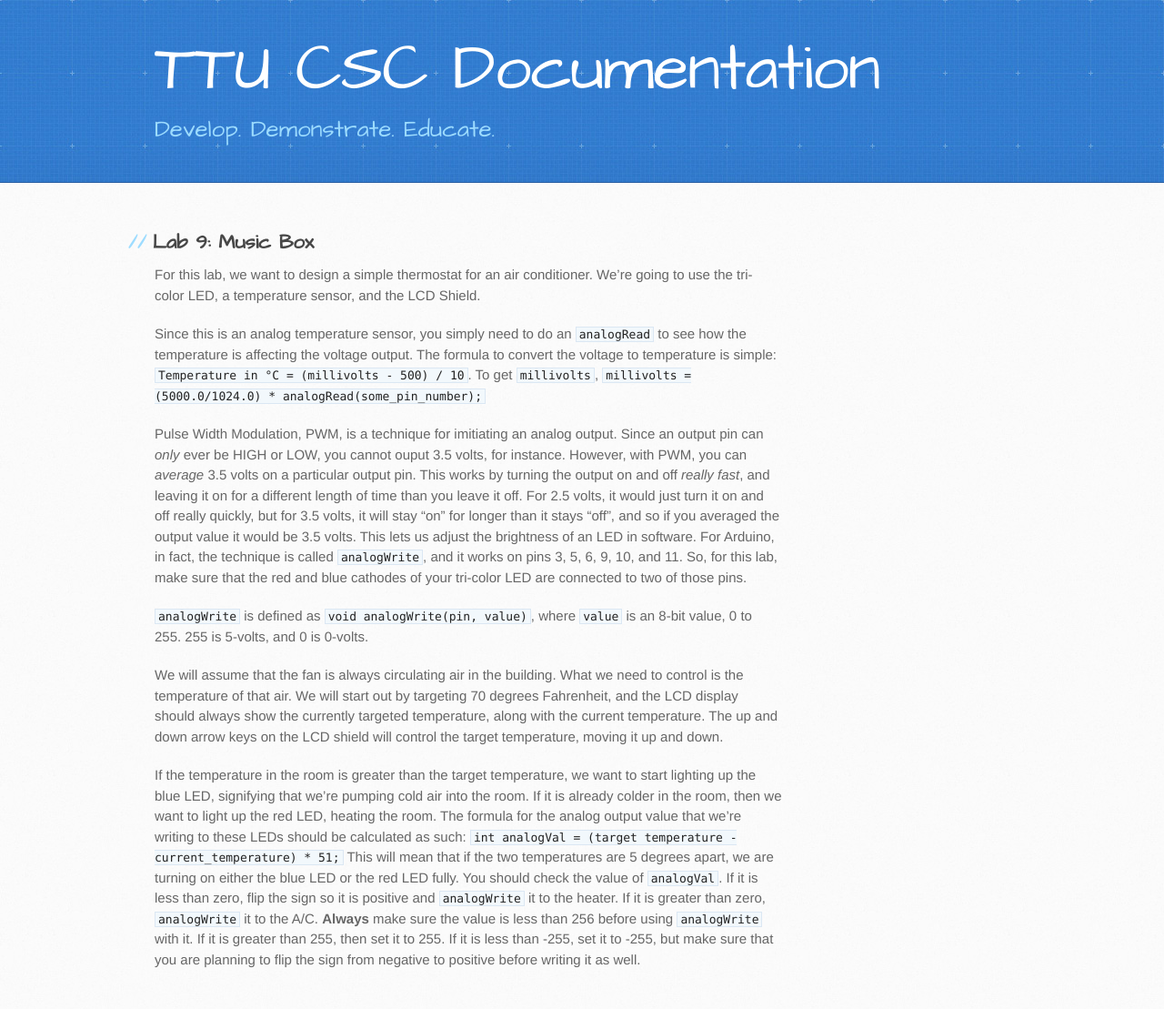
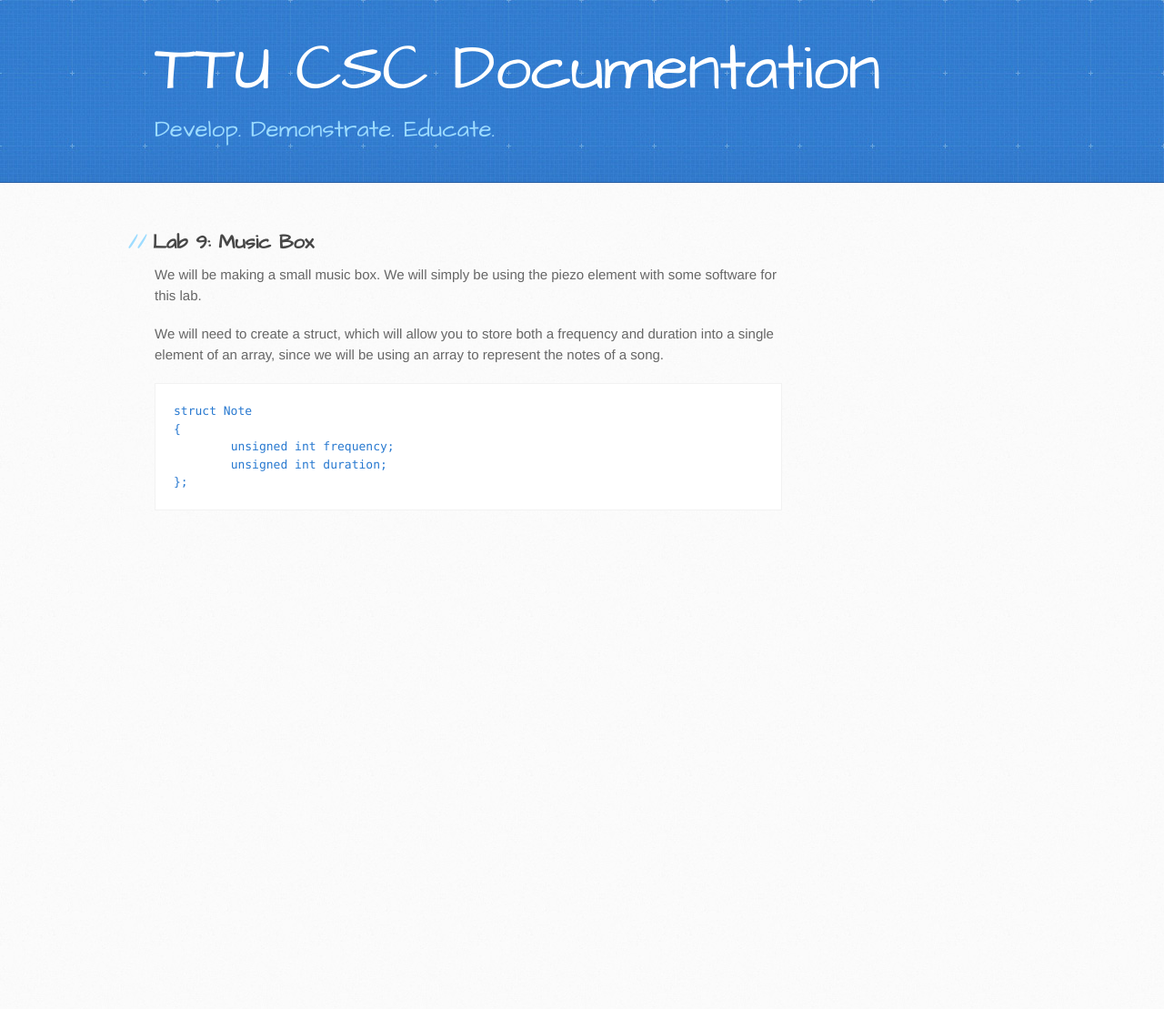
Before and after one commit to TTU-CSC/ttu-csc.github.com, a Jekyll site: the page built from _posts/2015-07-19-lab-9-music-box.markdown, in a window 1280 px wide. Shown: the whole page at 91% size. Built offline with Jekyll 4.4.1, drawn with Linux system fonts in a browser that asks for light colours; after the commit the page ends 900 px from its top, so only the background shows below that.

Commit message:
initial lab 9 work

```diff
--- a/_posts/2015-07-19-lab-9-music-box.markdown
+++ b/_posts/2015-07-19-lab-9-music-box.markdown
@@ -5,14 +5,12 @@
 categories: docs
 ---
 
-For this lab, we want to design a simple thermostat for an air conditioner. We're going to use the tri-color LED, a temperature sensor, and the LCD Shield.
+We will be making a small music box. We will simply be using the piezo element with some software for this lab.
 
-Since this is an analog temperature sensor, you simply need to do an `analogRead` to see how the temperature is affecting the voltage output. The formula to convert the voltage to temperature is simple:  `Temperature in °C = (millivolts - 500) / 10`. To get `millivolts`, `millivolts = (5000.0/1024.0) * analogRead(some_pin_number);`
+We will need to create a struct, which will allow you to store both a frequency and duration into a single element of an array, since we will be using an array to represent the notes of a song.
 
-Pulse Width Modulation, PWM, is a technique for imitiating an analog output. Since an output pin can *only* ever be HIGH or LOW, you cannot ouput 3.5 volts, for instance. However, with PWM, you can *average* 3.5 volts on a particular output pin. This works by turning the output on and off *really fast*, and leaving it on for a different length of time than you leave it off. For 2.5 volts, it would just turn it on and off really quickly, but for 3.5 volts, it will stay "on" for longer than it stays "off", and so if you averaged the output value it would be 3.5 volts. This lets us adjust the brightness of an LED in software. For Arduino, in fact, the technique is called `analogWrite`, and it works on pins 3, 5, 6, 9, 10, and 11. So, for this lab, make sure that the red and blue cathodes of your tri-color LED are connected to two of those pins.
-
-`analogWrite` is defined as `void analogWrite(pin, value)`, where `value` is an 8-bit value, 0 to 255. 255 is 5-volts, and 0 is 0-volts.
-
-We will assume that the fan is always circulating air in the building. What we need to control is the temperature of that air. We will start out by targeting 70 degrees Fahrenheit, and the LCD display should always show the currently targeted temperature, along with the current temperature. The up and down arrow keys on the LCD shield will control the target temperature, moving it up and down.
-
-If the temperature in the room is greater than the target temperature, we want to start lighting up the blue LED, signifying that we're pumping cold air into the room. If it is already colder in the room, then we want to light up the red LED, heating the room. The formula for the analog output value that we're writing to these LEDs should be calculated as such: `int analogVal = (target temperature - current_temperature) * 51;` This will mean that if the two temperatures are 5 degrees apart, we are turning on either the blue LED or the red LED fully. You should check the value of `analogVal`. If it is less than zero, flip the sign so it is positive and `analogWrite` it to the heater. If it is greater than zero, `analogWrite` it to the A/C. **Always** make sure the value is less than 256 before using `analogWrite` with it. If it is greater than 255, then set it to 255. If it is less than -255, set it to -255, but make sure that you are planning to flip the sign from negative to positive before writing it as well.
+    struct Note
+    {
+    	unsigned int frequency;
+    	unsigned int duration;
+    };
```
